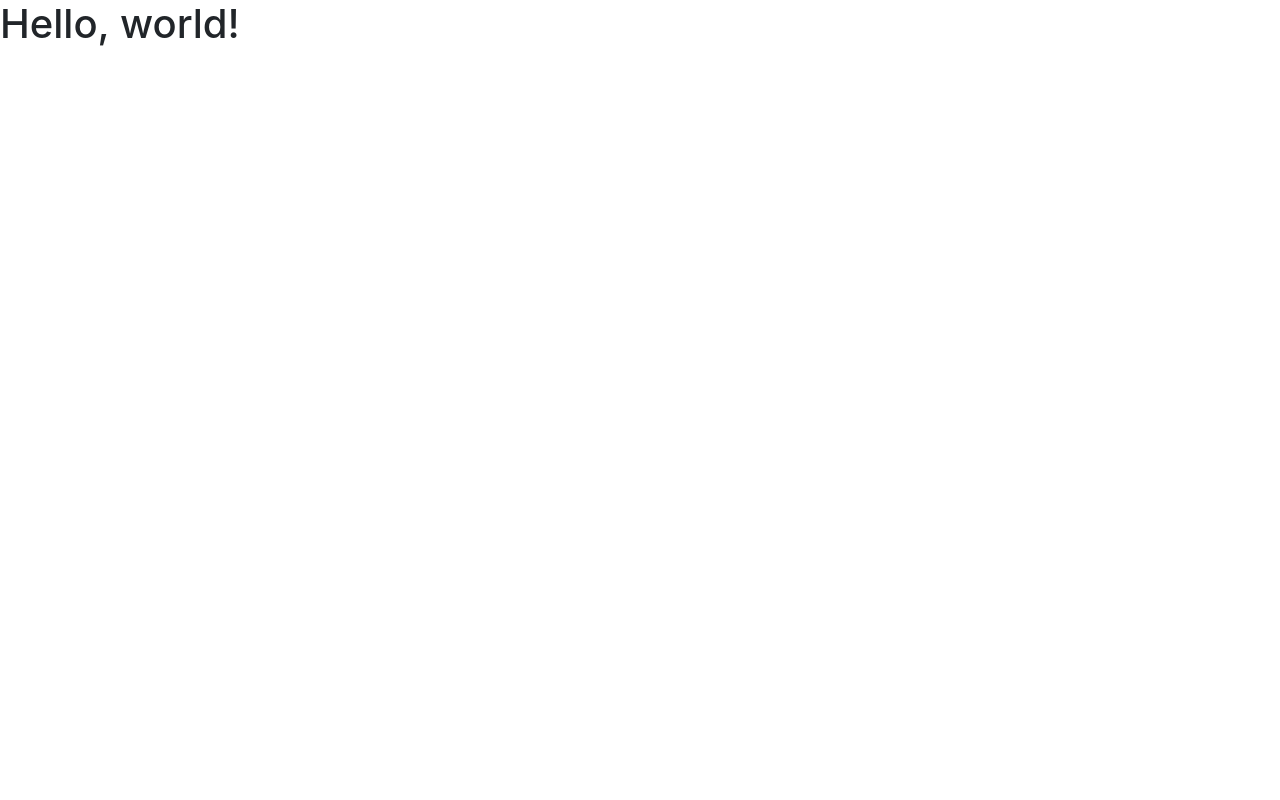
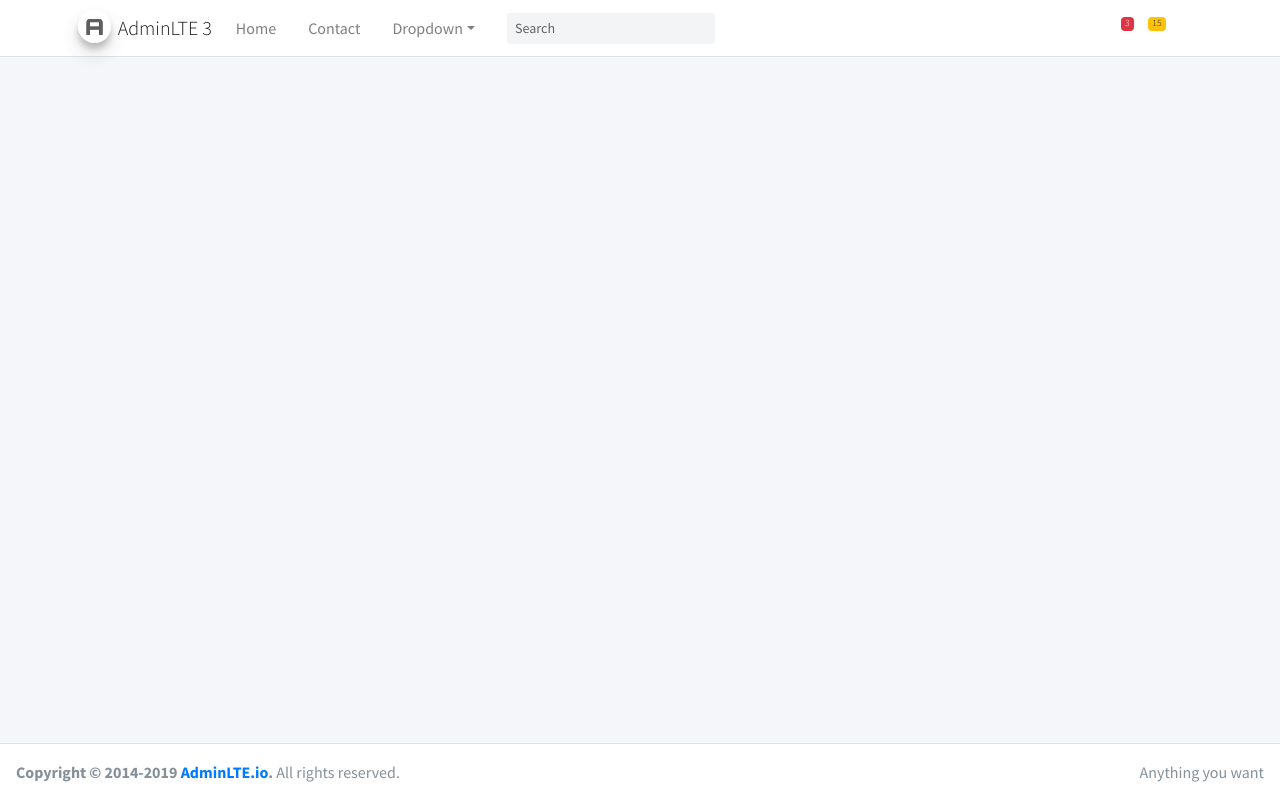
Before and after one commit to javierc22/django-app-01, a Django app: page /prueba/uno/ in a window 1280 px wide. Before the commit the page is almost empty. Run offline with Django 3.2, Linux system fonts and the light colour scheme; some libraries are stand-ins or nearby versions.

Commit message:
Mostrar plantilla adminLTE

```diff
--- a/core/erp/views.py
+++ b/core/erp/views.py
@@ -9,4 +9,4 @@ def myfirstview(request):
         'categories': Category.objects.all()
     }
 
-    return render(request, 'index.html', data)
+    return render(request, 'home.html', data)
--- /dev/null
+++ b/templates/footer.html
@@ -0,0 +1,9 @@
+  <!-- Main Footer -->
+  <footer class="main-footer">
+    <!-- To the right -->
+    <div class="float-right d-none d-sm-inline">
+      Anything you want
+    </div>
+    <!-- Default to the left -->
+    <strong>Copyright &copy; 2014-2019 <a href="https://adminlte.io">AdminLTE.io</a>.</strong> All rights reserved.
+  </footer>
--- /dev/null
+++ b/templates/header.html
@@ -0,0 +1,167 @@
+{% load static %}
+
+  <!-- Navbar -->
+  <nav class="main-header navbar navbar-expand-md navbar-light navbar-white">
+    <div class="container">
+      <a href="../../index3.html" class="navbar-brand">
+        <img src="{% static 'lib/adminlte-3.0.5/img/AdminLTELogo.png' %}" alt="AdminLTE Logo" class="brand-image img-circle elevation-3"
+             style="opacity: .8">
+        <span class="brand-text font-weight-light">AdminLTE 3</span>
+      </a>
+
+      <button class="navbar-toggler order-1" type="button" data-toggle="collapse" data-target="#navbarCollapse" aria-controls="navbarCollapse" aria-expanded="false" aria-label="Toggle navigation">
+        <span class="navbar-toggler-icon"></span>
+      </button>
+
+      <div class="collapse navbar-collapse order-3" id="navbarCollapse">
+        <!-- Left navbar links -->
+        <ul class="navbar-nav">
+          <li class="nav-item">
+            <a href="index3.html" class="nav-link">Home</a>
+          </li>
+          <li class="nav-item">
+            <a href="#" class="nav-link">Contact</a>
+          </li>
+          <li class="nav-item dropdown">
+            <a id="dropdownSubMenu1" href="#" data-toggle="dropdown" aria-haspopup="true" aria-expanded="false" class="nav-link dropdown-toggle">Dropdown</a>
+            <ul aria-labelledby="dropdownSubMenu1" class="dropdown-menu border-0 shadow">
+              <li><a href="#" class="dropdown-item">Some action </a></li>
+              <li><a href="#" class="dropdown-item">Some other action</a></li>
+
+              <li class="dropdown-divider"></li>
+
+              <!-- Level two dropdown-->
+              <li class="dropdown-submenu dropdown-hover">
+                <a id="dropdownSubMenu2" href="#" role="button" data-toggle="dropdown" aria-haspopup="true" aria-expanded="false" class="dropdown-item dropdown-toggle">Hover for action</a>
+                <ul aria-labelledby="dropdownSubMenu2" class="dropdown-menu border-0 shadow">
+                  <li>
+                    <a tabindex="-1" href="#" class="dropdown-item">level 2</a>
+                  </li>
+
+                  <!-- Level three dropdown-->
+                  <li class="dropdown-submenu">
+                    <a id="dropdownSubMenu3" href="#" role="button" data-toggle="dropdown" aria-haspopup="true" aria-expanded="false" class="dropdown-item dropdown-toggle">level 2</a>
+                    <ul aria-labelledby="dropdownSubMenu3" class="dropdown-menu border-0 shadow">
+                      <li><a href="#" class="dropdown-item">3rd level</a></li>
+                      <li><a href="#" class="dropdown-item">3rd level</a></li>
+                    </ul>
+                  </li>
+                  <!-- End Level three -->
+
+                  <li><a href="#" class="dropdown-item">level 2</a></li>
+                  <li><a href="#" class="dropdown-item">level 2</a></li>
+                </ul>
+              </li>
+              <!-- End Level two -->
+            </ul>
+          </li>
+        </ul>
+
+        <!-- SEARCH FORM -->
+        <form class="form-inline ml-0 ml-md-3">
+          <div class="input-group input-group-sm">
+            <input class="form-control form-control-navbar" type="search" placeholder="Search" aria-label="Search">
+            <div class="input-group-append">
+              <button class="btn btn-navbar" type="submit">
+                <i class="fas fa-search"></i>
+              </button>
+            </div>
+          </div>
+        </form>
+      </div>
+
+      <!-- Right navbar links -->
+      <ul class="order-1 order-md-3 navbar-nav navbar-no-expand ml-auto">
+        <!-- Messages Dropdown Menu -->
+        <li class="nav-item dropdown">
+          <a class="nav-link" data-toggle="dropdown" href="#">
+            <i class="fas fa-comments"></i>
+            <span class="badge badge-danger navbar-badge">3</span>
+          </a>
+          <div class="dropdown-menu dropdown-menu-lg dropdown-menu-right">
+            <a href="#" class="dropdown-item">
+              <!-- Message Start -->
+              <div class="media">
+                <img src="{% static 'lib/adminlte-3.0.5/img/user1-128x128.jpg' %}" alt="User Avatar" class="img-size-50 mr-3 img-circle">
+                <div class="media-body">
+                  <h3 class="dropdown-item-title">
+                    Brad Diesel
+                    <span class="float-right text-sm text-danger"><i class="fas fa-star"></i></span>
+                  </h3>
+                  <p class="text-sm">Call me whenever you can...</p>
+                  <p class="text-sm text-muted"><i class="far fa-clock mr-1"></i> 4 Hours Ago</p>
+                </div>
+              </div>
+              <!-- Message End -->
+            </a>
+            <div class="dropdown-divider"></div>
+            <a href="#" class="dropdown-item">
+              <!-- Message Start -->
+              <div class="media">
+                <img src="{% static 'lib/adminlte-3.0.5/img/user8-128x128.jpg' %}" alt="User Avatar" class="img-size-50 img-circle mr-3">
+                <div class="media-body">
+                  <h3 class="dropdown-item-title">
+                    John Pierce
+                    <span class="float-right text-sm text-muted"><i class="fas fa-star"></i></span>
+                  </h3>
+                  <p class="text-sm">I got your message bro</p>
+                  <p class="text-sm text-muted"><i class="far fa-clock mr-1"></i> 4 Hours Ago</p>
+                </div>
+              </div>
+              <!-- Message End -->
+            </a>
+            <div class="dropdown-divider"></div>
+            <a href="#" class="dropdown-item">
+              <!-- Message Start -->
+              <div class="media">
+                <img src="{% static 'lib/adminlte-3.0.5/img/user3-128x128.jpg' %}" alt="User Avatar" class="img-size-50 img-circle mr-3">
+                <div class="media-body">
+                  <h3 class="dropdown-item-title">
+                    Nora Silvester
+                    <span class="float-right text-sm text-warning"><i class="fas fa-star"></i></span>
+                  </h3>
+                  <p class="text-sm">The subject goes here</p>
+                  <p class="text-sm text-muted"><i class="far fa-clock mr-1"></i> 4 Hours Ago</p>
+                </div>
+              </div>
+              <!-- Message End -->
+            </a>
+            <div class="dropdown-divider"></div>
+            <a href="#" class="dropdown-item dropdown-footer">See All Messages</a>
+          </div>
+        </li>
+        <!-- Notifications Dropdown Menu -->
+        <li class="nav-item dropdown">
+          <a class="nav-link" data-toggle="dropdown" href="#">
+            <i class="far fa-bell"></i>
+            <span class="badge badge-warning navbar-badge">15</span>
+          </a>
+          <div class="dropdown-menu dropdown-menu-lg dropdown-menu-right">
+            <span class="dropdown-header">15 Notifications</span>
+            <div class="dropdown-divider"></div>
+            <a href="#" class="dropdown-item">
+              <i class="fas fa-envelope mr-2"></i> 4 new messages
+              <span class="float-right text-muted text-sm">3 mins</span>
+            </a>
+            <div class="dropdown-divider"></div>
+            <a href="#" class="dropdown-item">
+              <i class="fas fa-users mr-2"></i> 8 friend requests
+              <span class="float-right text-muted text-sm">12 hours</span>
+            </a>
+            <div class="dropdown-divider"></div>
+            <a href="#" class="dropdown-item">
+              <i class="fas fa-file mr-2"></i> 3 new reports
+              <span class="float-right text-muted text-sm">2 days</span>
+            </a>
+            <div class="dropdown-divider"></div>
+            <a href="#" class="dropdown-item dropdown-footer">See All Notifications</a>
+          </div>
+        </li>
+        <li class="nav-item">
+          <a class="nav-link" data-widget="control-sidebar" data-slide="true" href="#" role="button"><i
+              class="fas fa-th-large"></i></a>
+        </li>
+      </ul>
+    </div>
+  </nav>
+  <!-- /.navbar -->
--- /dev/null
+++ b/templates/home.html
@@ -0,0 +1,51 @@
+{% load static %}
+<!DOCTYPE html>
+<html lang="es">
+<head>
+  <meta charset="utf-8">
+  <meta name="viewport" content="width=device-width, initial-scale=1">
+  <meta http-equiv="x-ua-compatible" content="ie=edge">
+
+  <title>AdminLTE 3 | Top Navigation</title>
+
+  <!-- Font Awesome Icons -->
+  <link rel="stylesheet" href="{% static 'lib/adminlte-3.0.5/plugins/fontawesome-free/css/all.min.css' %}">
+  <!-- Theme style -->
+  <link rel="stylesheet" href="{% static 'lib/adminlte-3.0.5/css/adminlte.css' %}">
+  <!-- Google Font: Source Sans Pro -->
+  <link href="https://fonts.googleapis.com/css?family=Source+Sans+Pro:300,400,400i,700" rel="stylesheet">
+</head>
+<body class="hold-transition layout-top-nav">
+<div class="wrapper">
+
+  {% include 'header.html' %}
+
+  <div class="content-wrapper">
+    {% block content %}
+
+    {% endblock %}
+  </div>
+
+  <!-- Control Sidebar -->
+  <aside class="control-sidebar control-sidebar-dark">
+    <!-- Control sidebar content goes here -->
+    <div class="p-3">
+      <h5>Title</h5>
+      <p>Sidebar content</p>
+    </div>
+  </aside>
+  <!-- /.control-sidebar -->
+
+    {% include 'footer.html' %}
+</div>
+<!-- ./wrapper -->
+
+<!-- REQUIRED SCRIPTS -->
+<!-- jQuery -->
+<script src="{% static 'lib/adminlte-3.0.5/plugins/jquery/jquery.min.js' %}"></script>
+<!-- Bootstrap 4 -->
+<script src="{% static 'lib/adminlte-3.0.5/plugins/bootstrap/js/bootstrap.bundle.min.js' %}"></script>
+<!-- AdminLTE App -->
+<script  src="{% static 'lib/adminlte-3.0.5/js/adminlte.js' %}"></script>
+</body>
+</html>
--- a/templates/index.html
+++ b/templates/index.html
@@ -1,23 +1,5 @@
-{% load static %}
-<!doctype html>
-<html lang="es">
-  <head>
-    <!-- Required meta tags -->
-    <meta charset="utf-8">
-    <meta name="viewport" content="width=device-width, initial-scale=1, shrink-to-fit=no">
+{% extends 'home.html' %}
 
-    <!-- Bootstrap CSS -->
-    <link rel="stylesheet" href="{% static 'lib/bootstrap-4.5.2-dist/css/bootstrap.min.css' %}">
-
-    <title>Hello, world!</title>
-  </head>
-  <body>
-    <h1>Hello, world!</h1>
-
-    <!-- Optional JavaScript -->
-    <!-- jQuery first, then Popper.js, then Bootstrap JS -->
-    <script src="{% static 'lib/bootstrap-4.5.2-dist/js/jquery-slim.min.js' %}"></script>
-    <script src="{% static 'lib/bootstrap-4.5.2-dist/js/popper.min.js' %}"></script>
-    <script src="{% static 'lib/bootstrap-4.5.2-dist/js/bootstrap.min.js' %}"></script>
-  </body>
-</html>
+{% block content %}
+    <p>Hola</p>
+{% endblock %}
```
